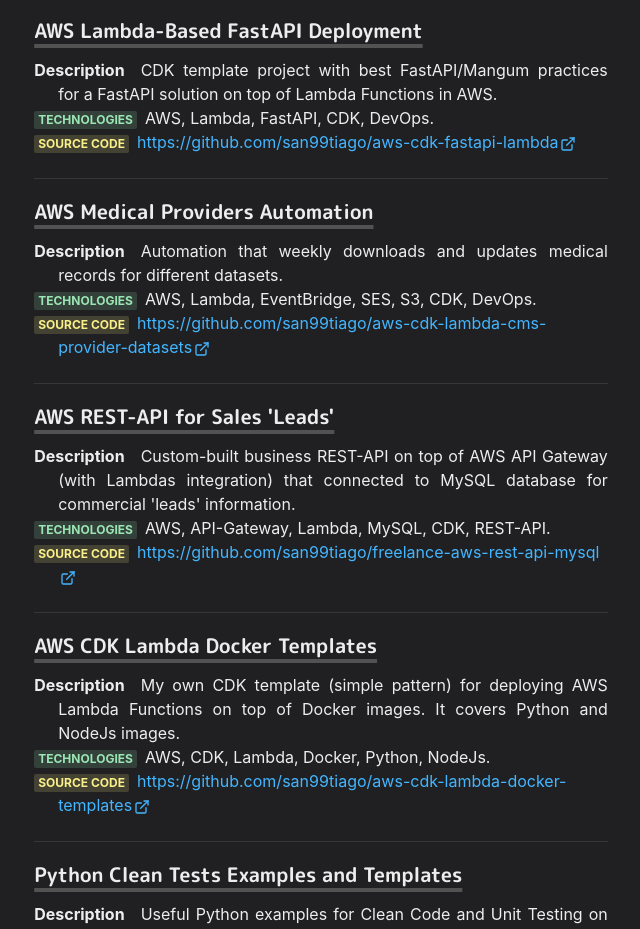
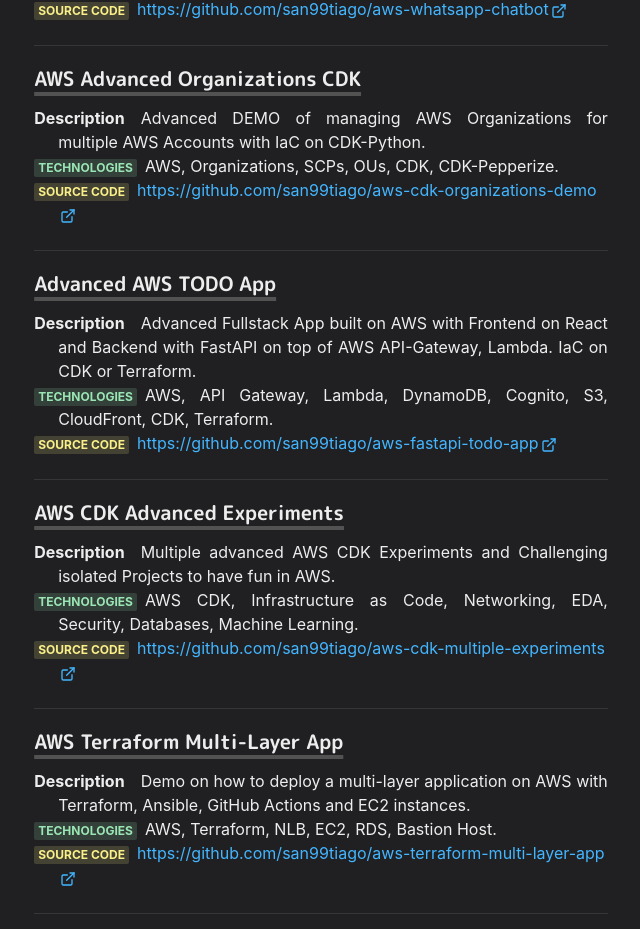
Before and after one commit to san99tiago/san99tiago-cv, a Next.js app in the folder src/: page /experience/cool-projects in a window 1280 px wide. Shown: the part 1035-1964 px from the top of the page, without its empty margins (319-959 px from the left). Built offline with nearby package versions, Linux system fonts and the light colour scheme.

Commit message:
Add latest 2024 content (AWS UG Leader, Projects, Details, etc) (#38)
* Update experience and latest content/projects for last months

* Add extra projects to catch up on GitHub Profile

* Minor udpate on index

* Update CV PDF document with latest data in 2024

```diff
--- a/src/pages/experience/cool-projects-data.json
+++ b/src/pages/experience/cool-projects-data.json
@@ -6,10 +6,64 @@
     "url": "https://github.com/san99tiago/docker-pirate"
   },
   {
+    "title": "AWS Recipe Book",
+    "description": "Advanced Serverless DEMO to illustrate a deployed on AWS with frontend, backend and chatbot microservices.",
+    "technologies": "AWS, Bedrock, Lambda, API-Gateway, Cognito, CDK, DynamoDB, Step Functions, Route 53, WAF, Shield.",
+    "url": "https://github.com/san99tiago/aws-recipe-book"
+  },
+  {
+    "title": "AWS Cybersecurity SIEM",
+    "description": "Advanced Cybersecurity SIEM/XDR solution designed for AWS Organizations with a multi-account architecture, integrating Wazuh Platform and IaC with AWS-CDK.",
+    "technologies": "AWS, SIEM, Wazuh, Organizations, SCPs, EC2, NLB, Linux, Security.",
+    "url": "https://github.com/san99tiago/aws-cybersecurity-siem"
+  },
+  {
+    "title": "AWS WhatsApp Chatbot",
+    "description": "WhatsApp Chatbot on AWS that enables the creation of a customized multi-modal personal assistant with Generative-AI, Agents and RAG.",
+    "technologies": "AWS, Chatbot, Bedrock, RAG, Agents, Step Functions, API Gateway, DynamoDB.",
+    "url": "https://github.com/san99tiago/aws-whatsapp-chatbot"
+  },
+  {
+    "title": "AWS Advanced Organizations CDK",
+    "description": "Advanced DEMO of managing AWS Organizations for multiple AWS Accounts with IaC on CDK-Python.",
+    "technologies": "AWS, Organizations, SCPs, OUs, CDK, CDK-Pepperize.",
+    "url": "https://github.com/san99tiago/aws-cdk-organizations-demo"
+  },
+  {
+    "title": "Advanced AWS TODO App",
+    "description": "Advanced Fullstack App built on AWS with Frontend on React and Backend with FastAPI on top of AWS API-Gateway, Lambda. IaC on CDK or Terraform.",
+    "technologies": "AWS, API Gateway, Lambda, DynamoDB, Cognito, S3, CloudFront, CDK, Terraform.",
+    "url": "https://github.com/san99tiago/aws-fastapi-todo-app"
+  },
+  {
+    "title": "AWS CDK Advanced Experiments",
+    "description": "Multiple advanced AWS CDK Experiments and Challenging isolated Projects to have fun in AWS.",
+    "technologies": "AWS CDK, Infrastructure as Code, Networking, EDA, Security, Databases, Machine Learning.",
+    "url": "https://github.com/san99tiago/aws-cdk-multiple-experiments"
+  },
+  {
+    "title": "AWS Terraform Multi-Layer App",
+    "description": "Demo on how to deploy a multi-layer application on AWS with Terraform, Ansible, GitHub Actions and EC2 instances.",
+    "technologies": "AWS, Terraform, NLB, EC2, RDS, Bastion Host.",
+    "url": "https://github.com/san99tiago/aws-terraform-multi-layer-app"
+  },
+  {
+    "title": "AWS Prime Video XRay Clone",
+    "description": "Clone 'for Amazon Prime Video X-Ray' functionality 100% OpenSource on AWS with Rekognition, Step Functions and Streamlit.",
+    "technologies": "AWS, CDK, Step Functions, Distributed Map, Rekognition, Bedrock, Lambda, S3",
+    "url": "https://github.com/san99tiago/aws-prime-video-xray-clone"
+  },
+  {
     "title": "AWS ECS Custom Built API",
     "description": "Container-based AWS solution on top of FastAPI. DNS managed with Route 53 for a multi-account setup.",
     "technologies": "AWS, ECS, ECR, Route53, ACM, FastAPI, Docker, CDK, DevOps.",
     "url": "https://github.com/san99tiago/aws-cdk-ecs-api"
+  },
+  {
+    "title": "AWS SonarQube",
+    "description": "Demo on how to deploy a SonarQube server on AWS on top of EC2, RDS and IaC on CDK.",
+    "technologies": "AWS, SonarQube, EC2, RDS, CDK.",
+    "url": "https://github.com/san99tiago/aws-sonarqube"
   },
   {
     "title": "AWS Transactional Messages App",
@@ -18,16 +72,28 @@
     "url": "https://github.com/san99tiago/aws-cdk-transactional-messages"
   },
   {
+    "title": "AWS Stocks Demo",
+    "description": "IaC DEMO to deploy an ETL and API to process Stock Prices with AWS and show the best practices on top of CDK.",
+    "technologies": "AWS, CDK, Lambda, DynamoDB, EventBridge, YahooFinance",
+    "url": "https://github.com/san99tiago/aws-iac-stocks-demo"
+  },
+  {
     "title": "Terraform Playground",
     "description": "Fun infrastructure solutions and PoCs to explore Terraform concepts and deployments in AWS.",
     "technologies": "AWS, Terraform, IaC, DevOps.",
     "url": "https://github.com/san99tiago/terraform-playground"
   },
   {
+    "title": "AWS CDK CTF",
+    "description": "Custom Capture the Flag Hosted on an AWS with EC2 for CloudCrafter Events and GameDays.",
+    "technologies": "AWS, EC2, CTFD, Route 53, DNS, CDK.",
+    "url": "https://github.com/san99tiago/aws-cdk-ctf"
+  },
+  {
     "title": "AWS Lambda-Based FastAPI Deployment",
     "description": "CDK template project with best FastAPI/Mangum practices for a FastAPI solution on top of Lambda Functions in AWS.",
     "technologies": "AWS, Lambda, FastAPI, CDK, DevOps.",
-    "url": "https://github.com/san99tiago/aws-cdk-fastapi-lambda"
+    "url": "https://github.com/san99tiago/aws-fastapi-lambda"
   },
   {
     "title": "AWS Medical Providers Automation",
@@ -40,6 +106,24 @@
     "description": "Custom-built business REST-API on top of AWS API Gateway (with Lambdas integration) that connected to MySQL database for commercial 'leads' information.",
     "technologies": "AWS, API-Gateway, Lambda, MySQL, CDK, REST-API.",
     "url": "https://github.com/san99tiago/freelance-aws-rest-api-mysql"
+  },
+  {
+    "title": "AWS Rekognition Demo",
+    "description": "DEMO about cool features that AWS Rekognition can for Computer Vision solutions.",
+    "technologies": "AWS, Rekognition, Lambda, S3, CDK.",
+    "url": "https://github.com/san99tiago/aws-rekognition-demo"
+  },
+  {
+    "title": "Advanced JSON Mapper",
+    "description": "Robust JSON Mapper on top of Python by using 'jsonpathng' with JMESPath expressions. Exposed as an API via FastAPI.",
+    "technologies": "JSON, JSONPathNG, JMESPath, Python, Mapper, FastAPI.",
+    "url": "https://github.com/san99tiago/jsonpath-ng-experiments"
+  },
+  {
+    "title": "FastAPI Docker GitHub Actions CICD",
+    "description": "DEMO to create a CICD pipeline for FastAPI Docker Images on top of GitHub Actions",
+    "technologies": "FastAPI, Docker, GitHub Actions",
+    "url": "https://github.com/san99tiago/fastapi-docker-github-actions"
   },
   {
     "title": "AWS CDK Lambda Docker Templates",
@@ -66,10 +150,22 @@
     "url": "https://github.com/san99tiago/aws-cdk-url-shortener"
   },
   {
+    "title": "AWS Lambda Layers",
+    "description": "My own public AWS Lambda Layers for different runtimes, versions and architectures to expose and simplify dependencies.",
+    "technologies": "AWS, Lambda, Lambda Layers, CDK.",
+    "url": "https://github.com/san99tiago/aws-lambda-layers"
+  },
+  {
     "title": "My Own CloudFormation Example Templates",
     "description": "Simple AWS CF templates to review previously deployed PoCs. Mostly for sandbox environments.",
     "technologies": "AWS, CloudFormation, IaC.",
     "url": "https://github.com/san99tiago/aws-cf-custom-templates"
+  },
+  {
+    "title": "AWS CDK ElastiCache Demo",
+    "description": "Amazon ElastiCache experiments on top of IaC on CDK with multiple Lambda-based queries/updates.",
+    "technologies": "AWS, ElastiCache, Redis, Lambda, Lambda Layer, CDK.",
+    "url": "https://github.com/san99tiago/aws-cdk-elasticache-experiment"
   },
   {
     "title": "REST-API for Australian Climate Sensors",
```
Also changed, not shown: src/pages/experience.js (+13 -1 lines), src/pages/experience/aws-user-group-medellin-leader.js (added, +83 -0 lines), src/pages/index.js (+30 -12 lines), src/public/images/experience/2024_01_01_experience_aws_user_group_medellin_leader.png (added), 1 other file (tests, documents, lock files or other folders).
